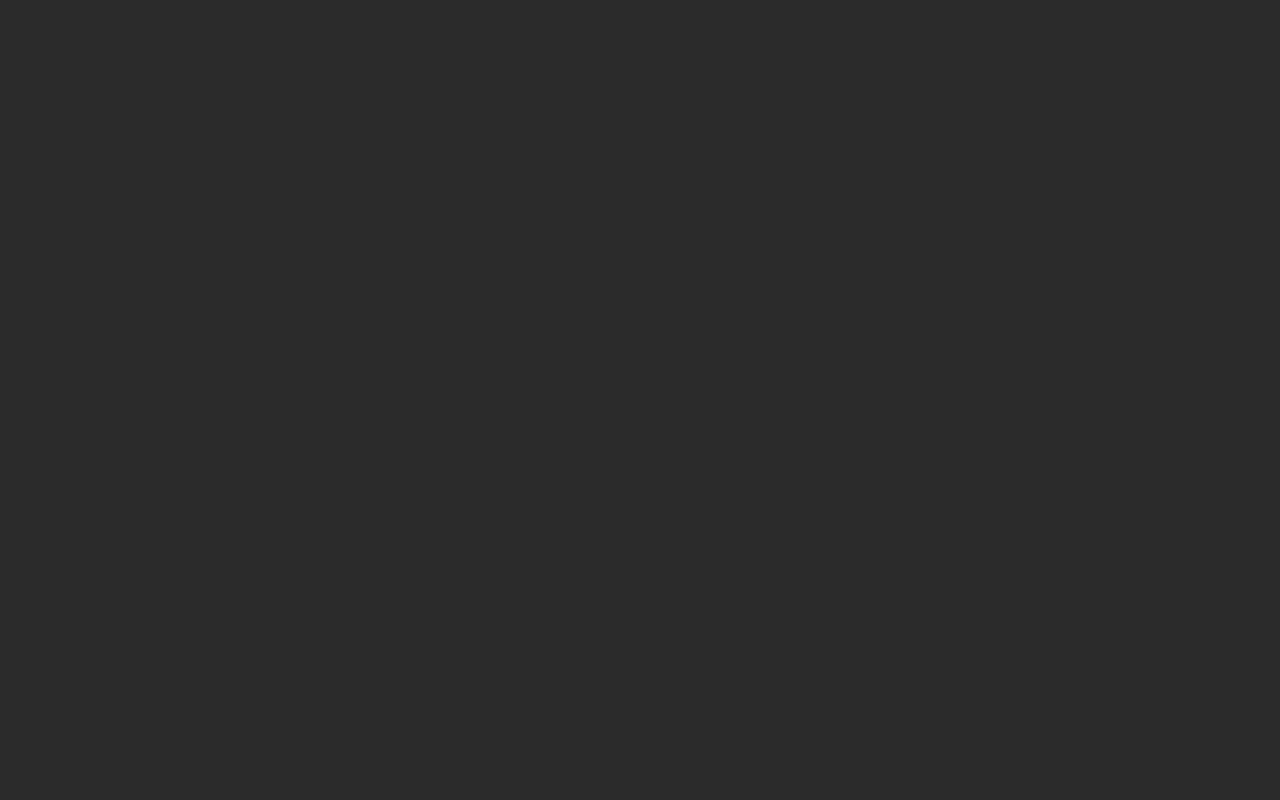
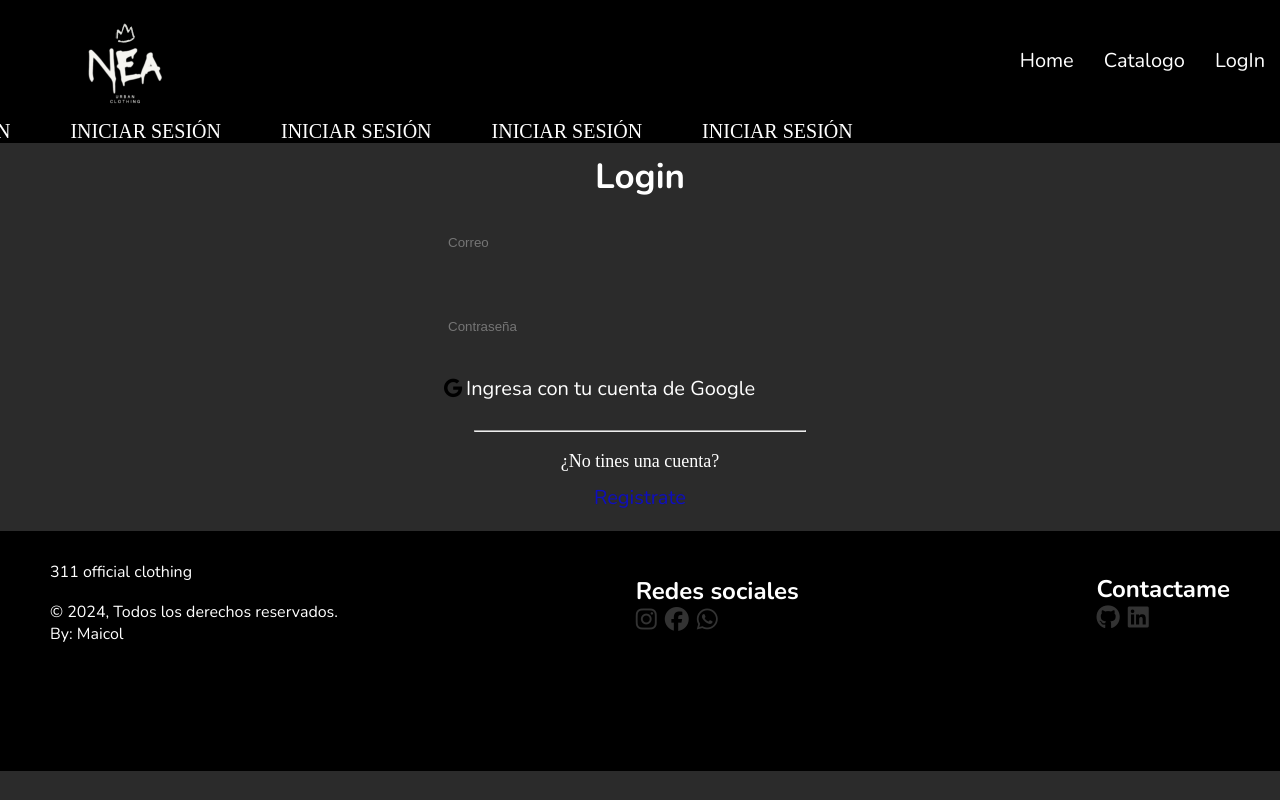
Before and after one commit to maicolarias11/proyecto-tienda, a React (Vite) app: page /login in a window 1280 px wide. Before the commit this address had no page. Built offline with nearby package versions, Linux system fonts and the light colour scheme; a web font is replaced by a local one.

Commit message:
Vista login

```diff
--- a/src/App.jsx
+++ b/src/App.jsx
@@ -2,10 +2,11 @@ import './App.css'
 import { BrowserRouter as Router, Routes, Route  } from 'react-router-dom';
 import Home from './pages/Home';
 import Catalogo from './pages/Catalogo';
-import Contacto from '/src/pages/Contacto'
+// import Contacto from '/src/pages/Contacto'
 import Camisetas from './pages/Camisetas';
 import Buzos from './pages/Buzos';
 import Gorras from './pages/Gorras';
+import Login from './pages/Login';
 
 function App() {
   return (
@@ -14,7 +15,7 @@ function App() {
         <Routes>
           <Route path='/' element={<Home />} />
           <Route path='/catalogo' element={<Catalogo />} />
-          <Route path='/contacto' element={<Contacto/>}/>
+          <Route path='/login' element={<Login/>}/>
           <Route path='/camisetas' element={<Camisetas />} />
           <Route path='/buzos' element={<Buzos />} />
           <Route path='/gorras' element={<Gorras />} />
--- a/src/components/Navbar.jsx
+++ b/src/components/Navbar.jsx
@@ -24,7 +24,7 @@ function Navbar() {
             <ul className={active}>
                 <li className='nav_item'><a href="/">Home</a></li>
                 <li className='nav_item'><a href="/catalogo">Catalogo</a></li>
-                <li className='nav_item'><a href="#">Contacto</a></li>
+                <li className='nav_item'><a href="/login">LogIn</a></li>
             </ul>
             <div onClick={navToggle} className={toggleIcon}>
                 <div className='line1'></div>
--- a/src/index.css
+++ b/src/index.css
@@ -269,6 +269,50 @@ h1 {
   }
 }
 
+/*Login*/
+.login-form {
+  margin: 10px;
+  display: flex;
+  justify-content: center;
+  /* margin: 60px; */
+}
+
+.login-contain {
+  width: 40%;
+  display: flex;
+  justify-content: center;
+  align-items: center;
+}
+
+.title-form {
+  font-size: 35px;
+}
+
+.option-login i {
+  font-size: 19px;
+  margin-bottom: 5px;
+  padding:11px;
+}
+
+.option-login a {
+  margin: 4px;
+}
+
+.hr-login {
+  width: 80%;
+  margin: 15px;
+}
+
+.sub1-form {
+  font-size: 18px;
+  color: white;
+  margin: 50px;
+}
+
+.sub2-form {
+  color: rgba(0, 0, 255, 0.699);
+  margin: 10px;
+}
 
 /*Footer*/
 section, p, h2, a {
--- /dev/null
+++ b/src/pages/Login.jsx
@@ -0,0 +1,43 @@
+import Footer from "../components/Footer";
+import Navbar from "../components/Navbar";
+
+
+function Login() {
+    return(
+        <>
+            <Navbar />
+            <div className="title-animation">
+                <center>
+                    <span>INICIAR SESIÓN</span>
+                    <span>INICIAR SESIÓN</span>
+                    <span>INICIAR SESIÓN</span>
+                    <span>INICIAR SESIÓN</span>
+                    <span>INICIAR SESIÓN</span>
+                </center>
+            </div>
+            <div className="login-form">
+                <div className="login-contain">
+                    <form action="">
+                        <center><h1 className="title-form">Login</h1></center>
+                        <input className="input-form" type="text" placeholder="Correo" />
+                        <input className="input-form" type="password" placeholder="Contraseña"/>
+
+                        <div className="option-login">
+                            <i className="fa-brands fa-google"><a href="#">Ingresa con tu cuenta de Google</a></i>
+                        </div>
+
+                        <center><hr className="hr-login" /></center>
+
+                        <center>
+                            <span className="sub1-form">¿No tines una cuenta?</span>
+                            <a href="#"><p className="sub2-form">Registrate</p></a>
+                        </center>
+                    </form>
+                </div>
+            </div>
+            <Footer />
+        </>
+    )
+}
+
+export default Login
```
